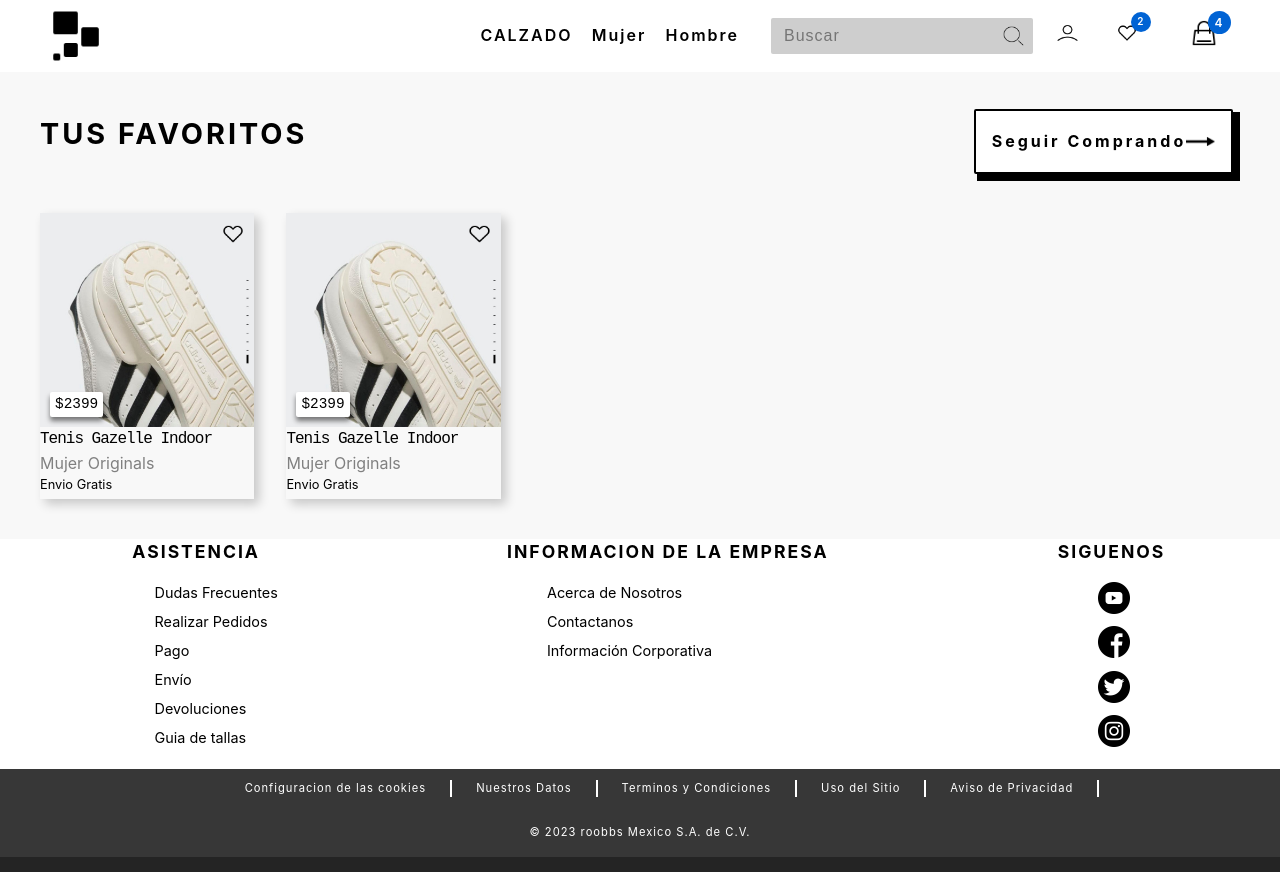
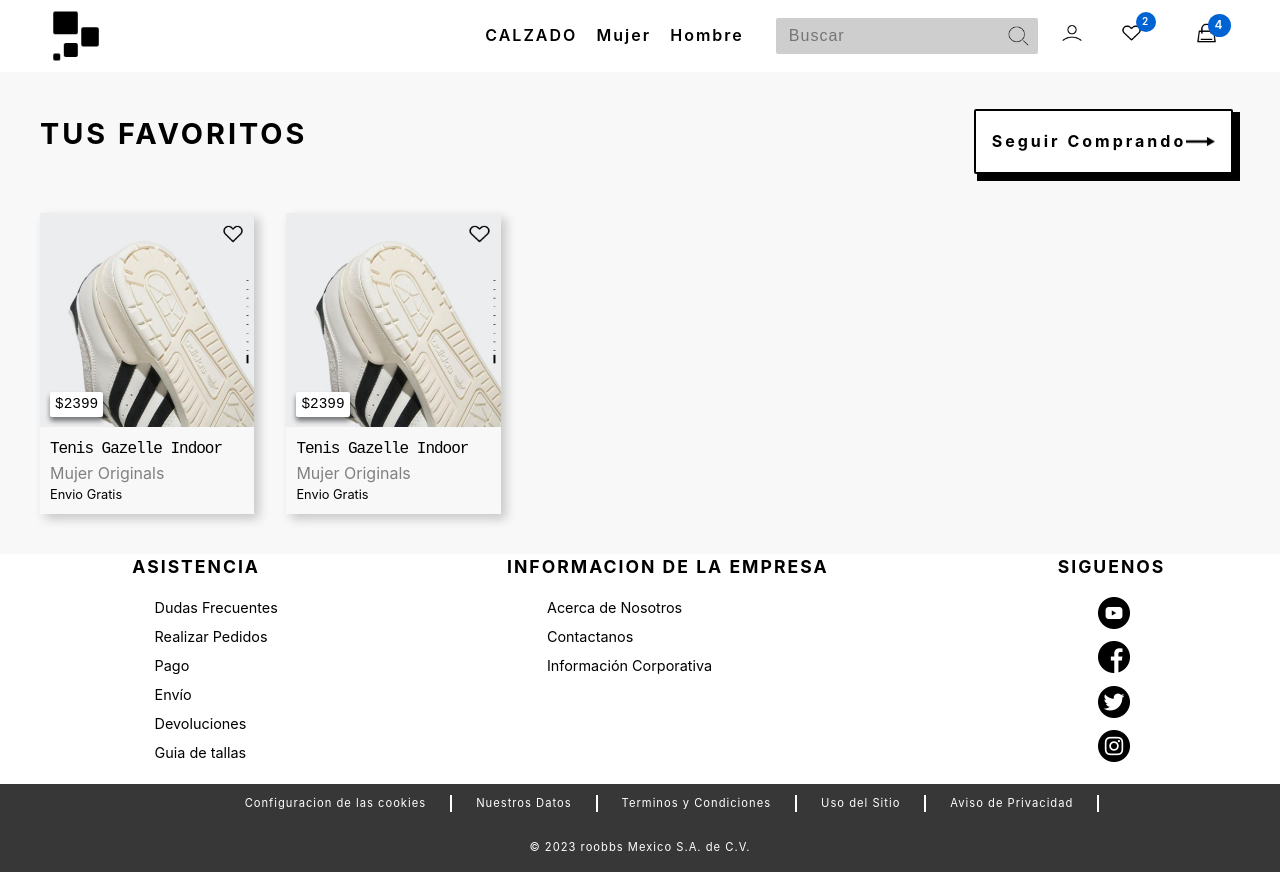
Before and after one commit to roobbs/athlead, a React (Vite) app: page /favorites in a window 1280 px wide. Built offline with nearby package versions, Linux system fonts and the light colour scheme.

Commit message:
Added favo icon to product card if product is on fav list

```diff
--- a/src/App/App.jsx
+++ b/src/App/App.jsx
@@ -27,7 +27,7 @@
     addToCart(products[1]);
     addToCart(products[2]);
     addToFav(products[2]);
-  }, []);
+  }, [products]);
   console.log(cartItems);
 
   return (
--- a/src/components/Content.jsx
+++ b/src/components/Content.jsx
@@ -4,7 +4,7 @@
 import { useContext } from "react";
 
 export default function Content() {
-  const { products } = useContext(ShopContext);
+  const { products, favItems } = useContext(ShopContext);
   return (
     <div className="content-container">
       <div className="contentHeader">
@@ -18,7 +18,10 @@
         <div>filter</div>
       </div>
       <div className="productContainer">
-        {products.map((product) => (
+        {products.map((product) => {
+          // const checkFav = favItems.includes(product);
+          // console.log(checkFav);
+          return (
             <ProductCard
               key={product.id}
               name={product.name}
@@ -26,8 +29,10 @@
               category={product.category}
               label={product.label}
               img={product.image}
+              fav={favItems.includes(product)}
             />
-        ))}
+          );
+        })}
       </div>
     </div>
   );
--- a/src/components/Header.jsx
+++ b/src/components/Header.jsx
@@ -5,6 +5,7 @@
 import userImg from "../assets/usuario.png";
 import favImg from "../assets/favorito.png";
 import logo from "../assets/logo.png";
+import Footer from "./Footer";
 import { useState } from "react";
 import { Link, Outlet } from "react-router-dom";
 import { useContext } from "react";
@@ -66,6 +67,7 @@
         </div>
       </div>
       <Outlet />
+      <Footer></Footer>
     </>
   );
 }
--- a/src/components/ProductCard.jsx
+++ b/src/components/ProductCard.jsx
@@ -1,15 +1,36 @@
 import "../styles/ProductCard.css";
 import favIcon from "../assets/favorito.png";
+import favIcon1 from "../assets/favorito1.png";
+import { useState, useContext } from "react";
+import { ShopContext } from "../App/App";
 
-export default function ProductCard({ img, name, price, category, label }) {
+export default function ProductCard({
+  img,
+  name,
+  price,
+  category,
+  label,
+  fav,
+}) {
+  const [isFav, setIsFav] = useState(fav);
+  const { favItems, setFavItems, products } = useContext(ShopContext);
+  // // const productIsFav = ;
+  // () => setIsFav(favItems.includes(product));
+  // console.log(isFav);
+
   return (
     <div className="productCardContainer">
       <div className="imgCardContainer">
         <img src={img} alt="img" className="productImg" />
-        <img src={favIcon} alt="fav" className="favImg" />
+        <img
+          src={isFav ? favIcon1 : favIcon}
+          alt="fav"
+          className="favImg"
+          onClick={() => setIsFav(!isFav)}
+        />
         <div className="productPrice">${price}</div>
       </div>
-      <div>
+      <div style={{ padding: 10 }}>
         <div className="productName">{name}</div>
         <div className="productCategory">{category}</div>
         <div className="productLabel">{label}</div>
--- a/src/screens/CartScreen.jsx
+++ b/src/screens/CartScreen.jsx
@@ -1,4 +1,3 @@
-import Footer from "../components/Footer";
 import { Link } from "react-router-dom";
 import "../styles/CartScreen.css";
 import { useContext } from "react";
@@ -11,7 +10,6 @@
   const { cartItems, favItems } = useContext(ShopContext);
 
   return (
-    <>
     <div className="cartScreenContainer">
       <div className="cartProductsInfo">
         <div className="cartTitles">TU CARRITO</div>
@@ -19,8 +17,8 @@
           TOTAL ({cartItems.length} productos)
         </div>
         <div>
-            Los articulos en tu carrito no estan reservados. Termina el proceso
-            de compra ahora para hacerte con ellos.
+          Los articulos en tu carrito no estan reservados. Termina el proceso de
+          compra ahora para hacerte con ellos.
         </div>
         <div className="cartCardMapContainer">
           {cartItems.map((product, index) => (
@@ -59,9 +57,7 @@
         <div className="resumeInfoContainerLast">
           <div>
             <div>Total</div>
-              <div style={{ color: "grey", fontWeight: 400 }}>
-                (IVA incluido)
-              </div>
+            <div style={{ color: "grey", fontWeight: 400 }}>(IVA incluido)</div>
           </div>
           <div>$precio</div>
         </div>
@@ -89,7 +85,5 @@
         </div>
       </div>
     </div>
-      <Footer />
-    </>
   );
 }
--- a/src/screens/ErrorScreen.jsx
+++ b/src/screens/ErrorScreen.jsx
@@ -4,9 +4,9 @@
 const ErrorPage = () => {
   return (
     <div className="error">
-      <h1 className="errorTitle">Oh no, this page doesn't exist!</h1>
+      <h1 className="errorTitle">Oh no, this page doesn't exist! ☹</h1>
       <Link to="/" className="errorLink">
-        Go back to home page by clicking here, though!
+        Go back to home page by clicking here, though! 😛
       </Link>
     </div>
   );
--- a/src/screens/FavoritesScreen.jsx
+++ b/src/screens/FavoritesScreen.jsx
@@ -1,4 +1,3 @@
-import Footer from "../components/Footer";
 import "../styles/FavoritesScreen.css";
 import ProductCard from "../components/ProductCard";
 import { ShopContext } from "../App/App";
@@ -10,7 +9,6 @@
   const { favItems } = useContext(ShopContext);
 
   return (
-    <>
     <div className="favScreenContainer">
       <div className="favTitleContainer">
         <div className="cartTitles">TUS FAVORITOS</div>
@@ -34,7 +32,5 @@
         ))}
       </div>
     </div>
-      <Footer />
-    </>
   );
 }
--- a/src/screens/MainScreen.jsx
+++ b/src/screens/MainScreen.jsx
@@ -1,11 +1,9 @@
 import Content from "../components/Content.jsx";
-import Footer from "../components/Footer.jsx";
 
 export default function MainScreen() {
   return (
     <>
       <Content />
-      <Footer />
     </>
   );
 }
--- a/src/styles/Cart.css
+++ b/src/styles/Cart.css
@@ -1,13 +1,13 @@
 .cartContainer {
   position: relative;
+  padding: 10px 15px;
+}
+.cartIcon {
+  height: 1.3rem;
   transition: transform 0.5s;
 }
-.cartContainer:hover {
-  transform: scale(1.1);
-}
-.cartIcon {
-  padding: 10px 15px;
-  height: 1.6rem;
+.cartIcon:hover {
+  transform: scale(1.2);
 }
 .cartNum {
   position: absolute;
--- a/src/styles/ProductCard.css
+++ b/src/styles/ProductCard.css
@@ -1,9 +1,11 @@
 .productCardContainer {
   box-shadow: 5px 5px 10px rgba(0, 0, 0, 0.2);
   /* background-color: white; */
-  padding-bottom: 5px;
+  /* padding-bottom: 5px; */
 }
-
+.productCardContainer:hover .productPrice {
+  transform: translateX(0.5rem) scale(1.1);
+}
 .imgCardContainer {
   position: relative;
   display: flex;
@@ -16,6 +18,10 @@
   top: 10px;
   right: 10px;
   width: 1.4rem;
+  transition: transform 0.5s;
+}
+.favImg:hover {
+  transform: scale(1.1);
 }
 .productPrice {
   background-color: white;
@@ -28,6 +34,7 @@
   left: 10px;
   border-radius: 2px;
   box-shadow: 0px 4px 5px rgba(0, 0, 0, 0.5);
+  transition: transform 0.5s;
 }
 .productName {
   font-family: monospace;
```
Also changed, not shown: src/assets/favorito1.png (added). Lines whose indentation alone changed are shown as unchanged.
